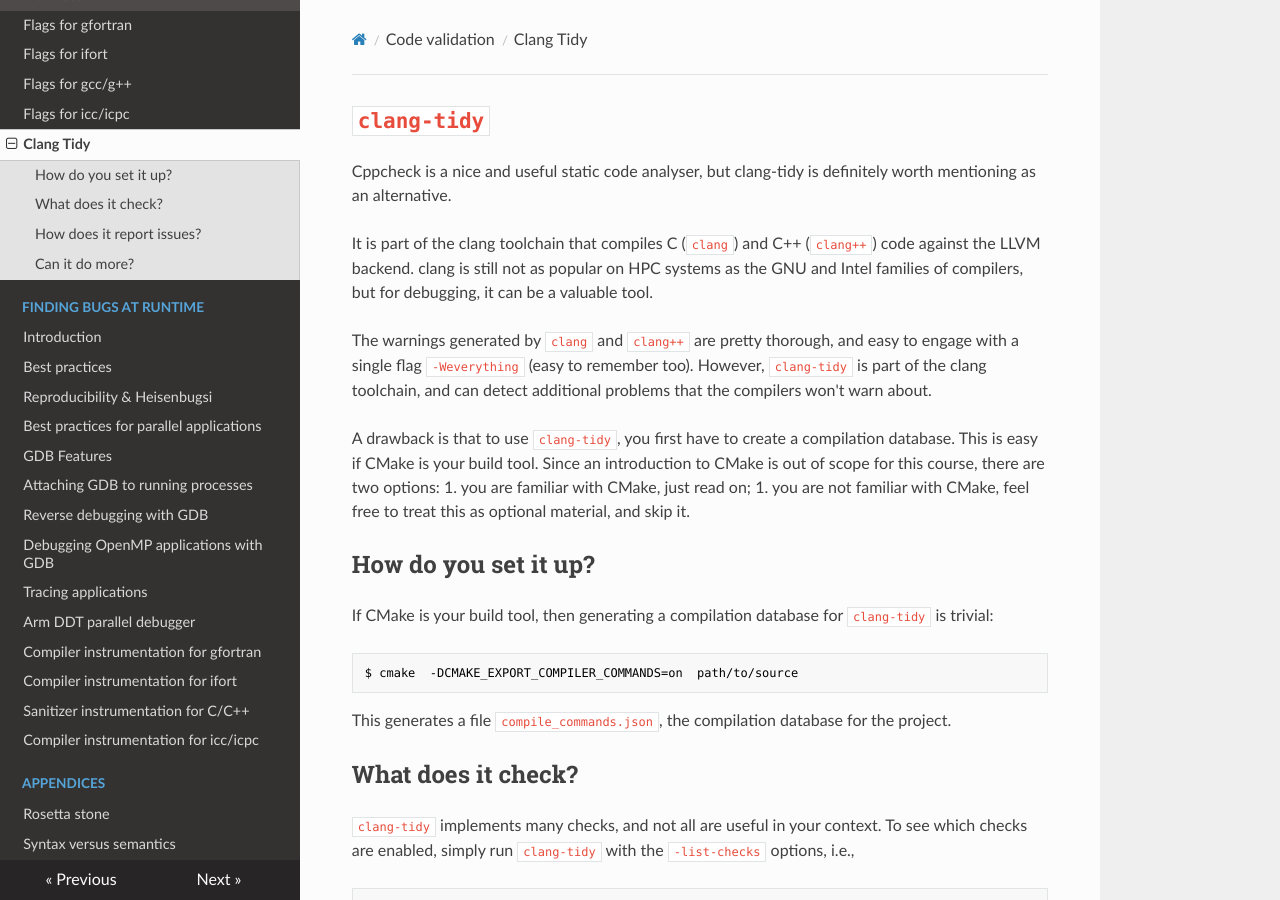
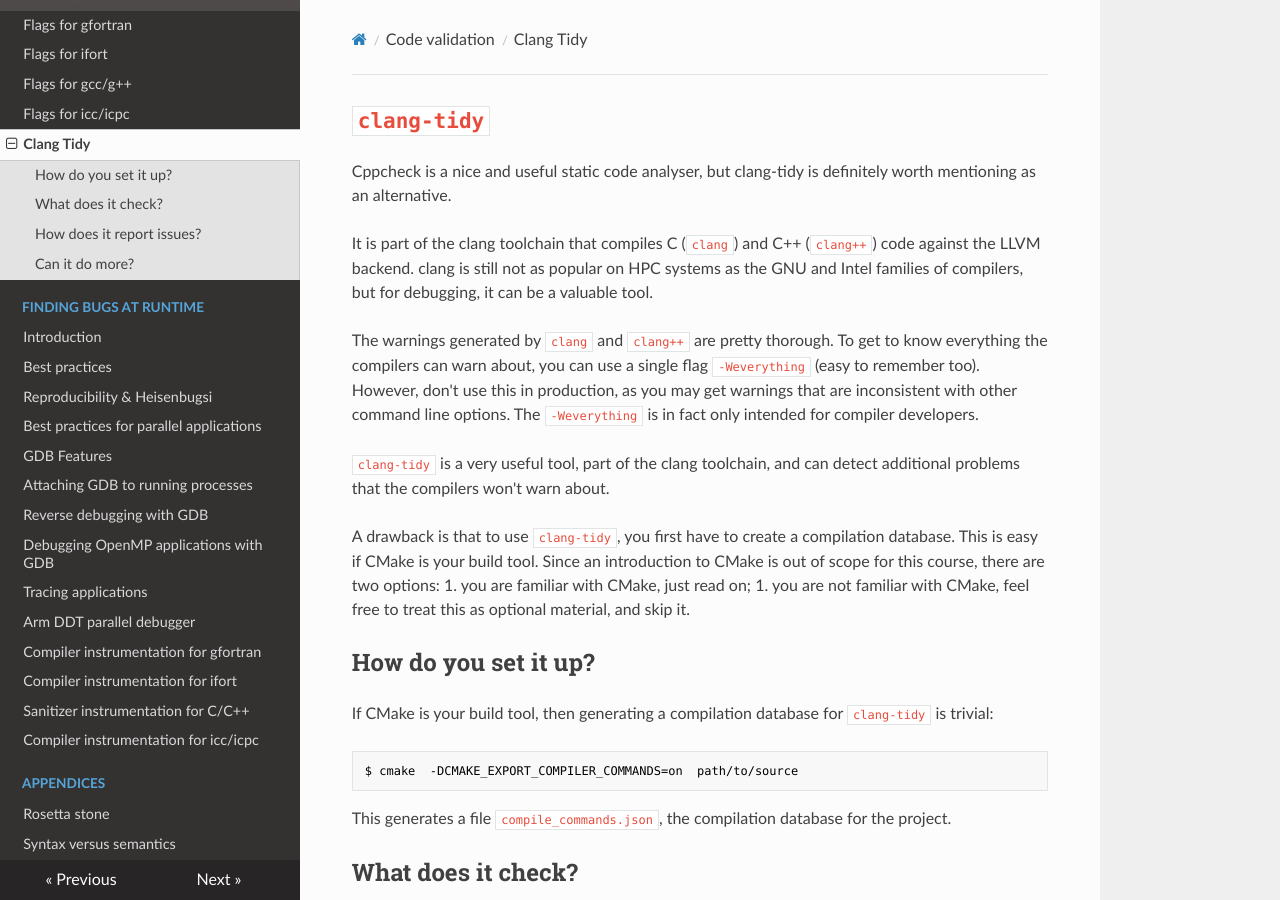
Before and after one commit to gjbex/Defensive_programming_and_debugging, an MkDocs documentation site: the page built from docs/CodeValidation/StaticCodeAnalyzers/clang_tidy.md, in a window 1280 px wide and 900 px high. Built offline with MkDocs 1.6.1, drawn with Linux system fonts in a browser that asks for light colours; nearby versions of some CDN libraries.

Commit message:
Add remark on clang option
Why?

* clang's `-Weverything` is intended for developers of the compiler
suite, not for its users.

```diff
--- a/docs/CodeValidation/StaticCodeAnalyzers/clang_tidy.md
+++ b/docs/CodeValidation/StaticCodeAnalyzers/clang_tidy.md
@@ -4,7 +4,9 @@
 
 It is part of the clang toolchain that compiles C (`clang`) and C++ (`clang++`) code against the LLVM backend.  clang is still not as popular on HPC systems as the GNU and Intel families of compilers, but for debugging, it can be a valuable tool.
 
-The warnings generated by `clang` and `clang++` are pretty thorough, and easy to engage with a single flag `-Weverything` (easy to remember too).  However, `clang-tidy` is part of the clang toolchain, and can detect additional problems that the compilers won't warn about.
+The warnings generated by `clang` and `clang++` are pretty thorough. To get to know everything the compilers can warn about, you can use a single flag `-Weverything` (easy to remember too).  However, don't use this in production, as you may get warnings that are inconsistent with other command line options.  The `-Weverything` is in fact only intended for compiler developers.
+
+`clang-tidy` is a very useful tool, part of the clang toolchain, and can detect additional problems that the compilers won't warn about.
 
 A drawback is that to use `clang-tidy`, you first have to create a compilation database.  This is easy if CMake is your build tool.  Since an introduction to CMake is out of scope for this course, there are two options:
   1. you are familiar with CMake, just read on;
```
